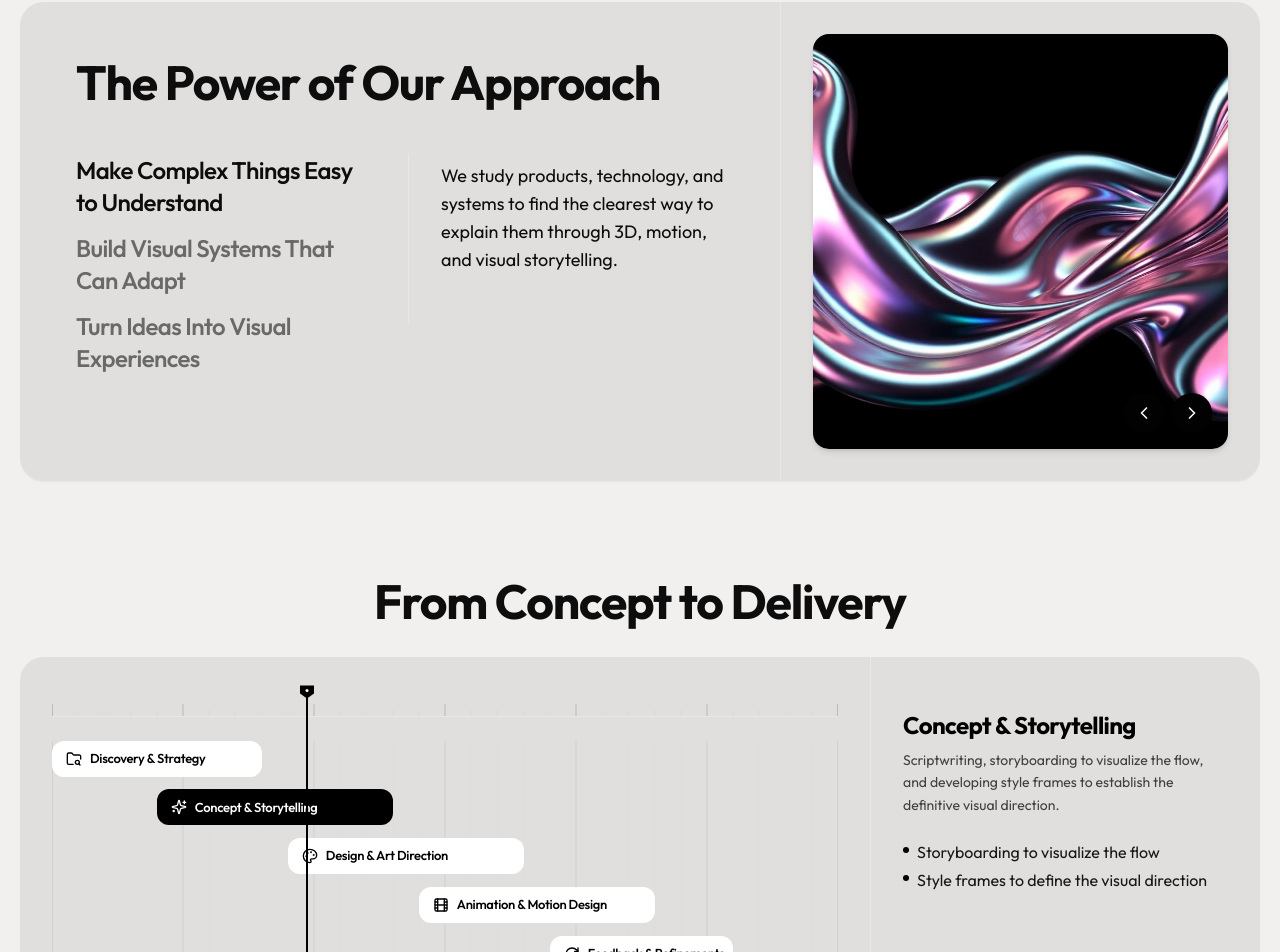
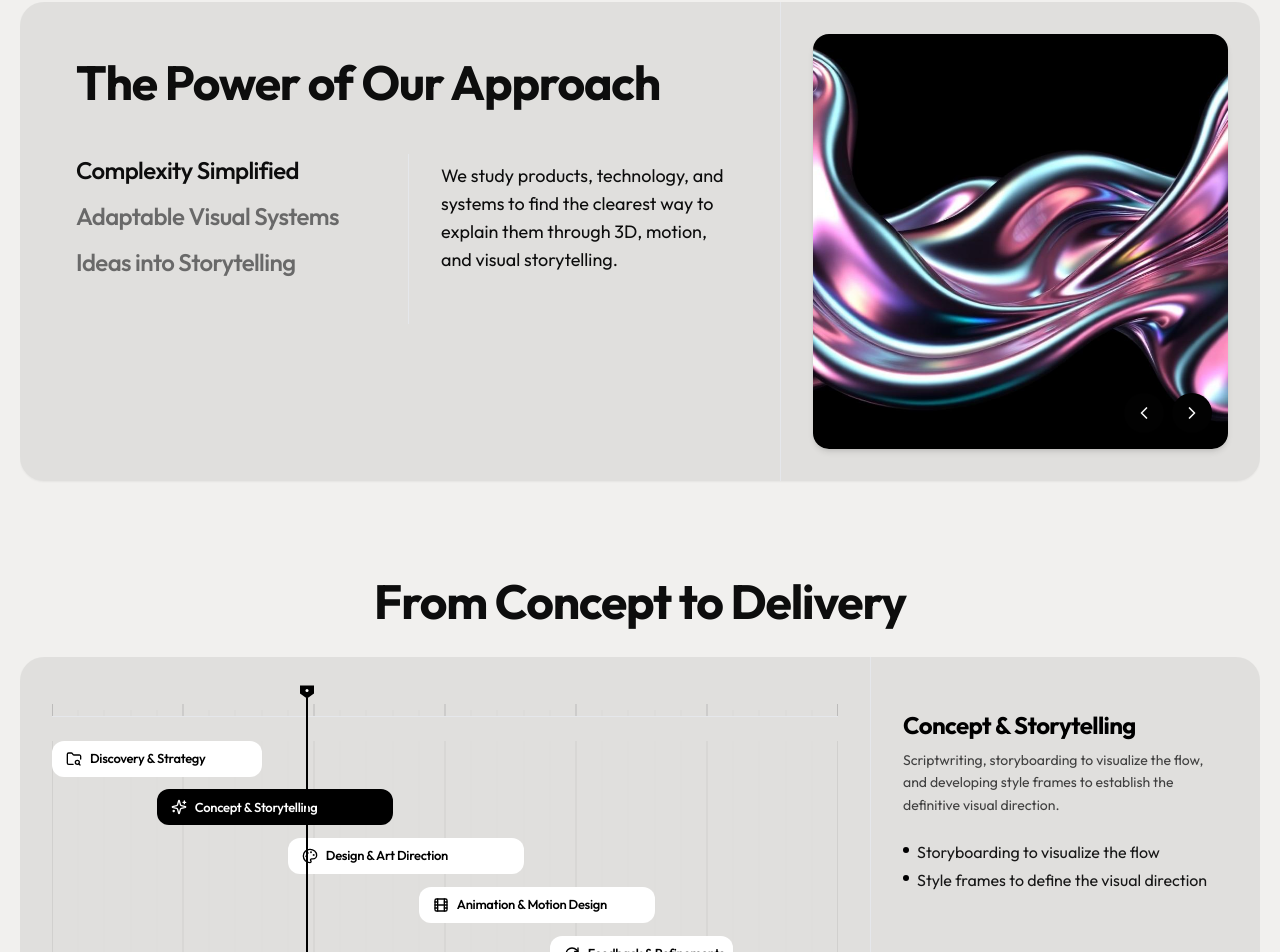
Before and after one commit to pixelgridstudios/PGS-Website-v1, a React (Vite) app: page / in a window 1280 px wide. Shown: the part 2192-3144 px from the top of the page. Built offline with nearby package versions, Linux system fonts and the light colour scheme.

Commit message:
Update approach titles to be more concise

```diff
--- a/src/components/ApproachSlider.tsx
+++ b/src/components/ApproachSlider.tsx
@@ -11,25 +11,25 @@ interface ApproachItem {
 
 const approachItems: ApproachItem[] = [
   {
-    title: "Make Complex Things Easy to Understand",
+    title: "Complexity Simplified",
     tagline: "Clarity & Character",
     copy: "We study products, technology, and systems to find the clearest way to explain them through 3D, motion, and visual storytelling.",
     image: "/assets/chrono-morph.jpg",
-    imageAlt: "Make Complex Things Easy to Understand — styleframe render",
+    imageAlt: "Complexity Simplified — styleframe render",
   },
   {
-    title: "Build Visual Systems That Can Adapt",
+    title: "Adaptable Visual Systems",
     tagline: "Modular Systems",
     copy: "We create modular 3D and motion assets that can be extended across campaigns, platforms, formats, and markets.",
     image: "/assets/void-textiles.jpg",
-    imageAlt: "Build Visual Systems That Can Adapt — modular 3D simulation system",
+    imageAlt: "Adaptable Visual Systems — modular 3D simulation system",
   },
   {
-    title: "Turn Ideas Into Visual Experiences",
+    title: "Ideas into Storytelling",
     tagline: "Engagement & Reach",
     copy: "We combine clarity, motion, and high-fidelity design to make products and ideas easier to see, understand, and remember.",
     image: "/assets/precision-archive.jpg",
-    imageAlt: "Turn Ideas Into Visual Experiences — high-end product visualization",
+    imageAlt: "Ideas into Storytelling — high-end product visualization",
   },
 ];
 
--- a/src/data/content.ts
+++ b/src/data/content.ts
@@ -77,15 +77,15 @@ export const allProjects: Project[] = [
 
 export const approachItems: ApproachItem[] = [
   {
-    title: "Make Complex Things Easy to Understand",
+    title: "Complexity Simplified",
     copy: "We study products, technology, and systems to find the clearest way to explain them through 3D, motion, and visual storytelling.",
   },
   {
-    title: "Build Visual Systems That Can Adapt",
+    title: "Adaptable Visual Systems",
     copy: "We create modular 3D and motion assets that can be extended across campaigns, platforms, formats, and markets.",
   },
   {
-    title: "Turn Ideas Into Visual Experiences",
+    title: "Ideas into Storytelling",
     copy: "We combine clarity, motion, and high-fidelity design to make products and ideas easier to see, understand, and remember.",
   },
 ];
```
